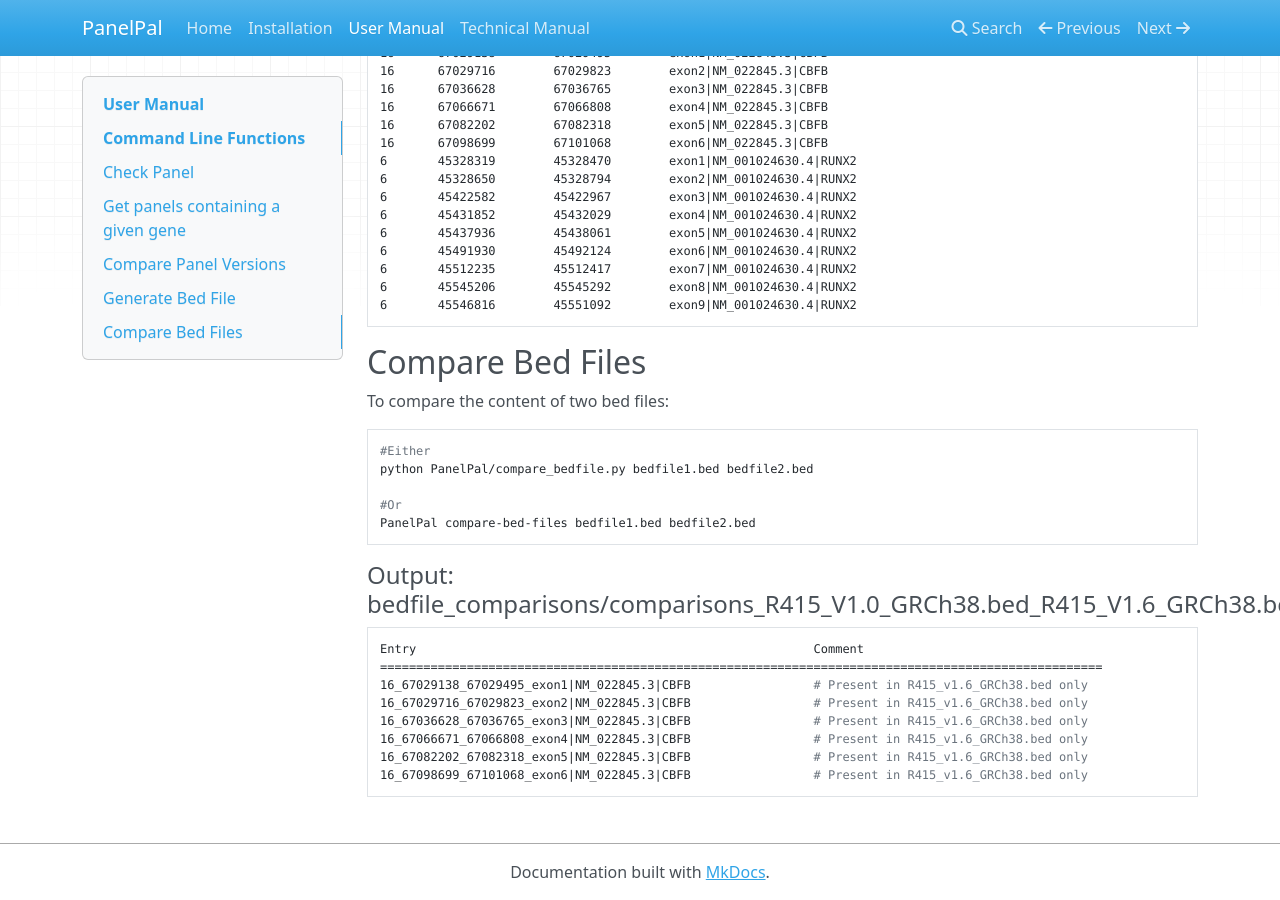
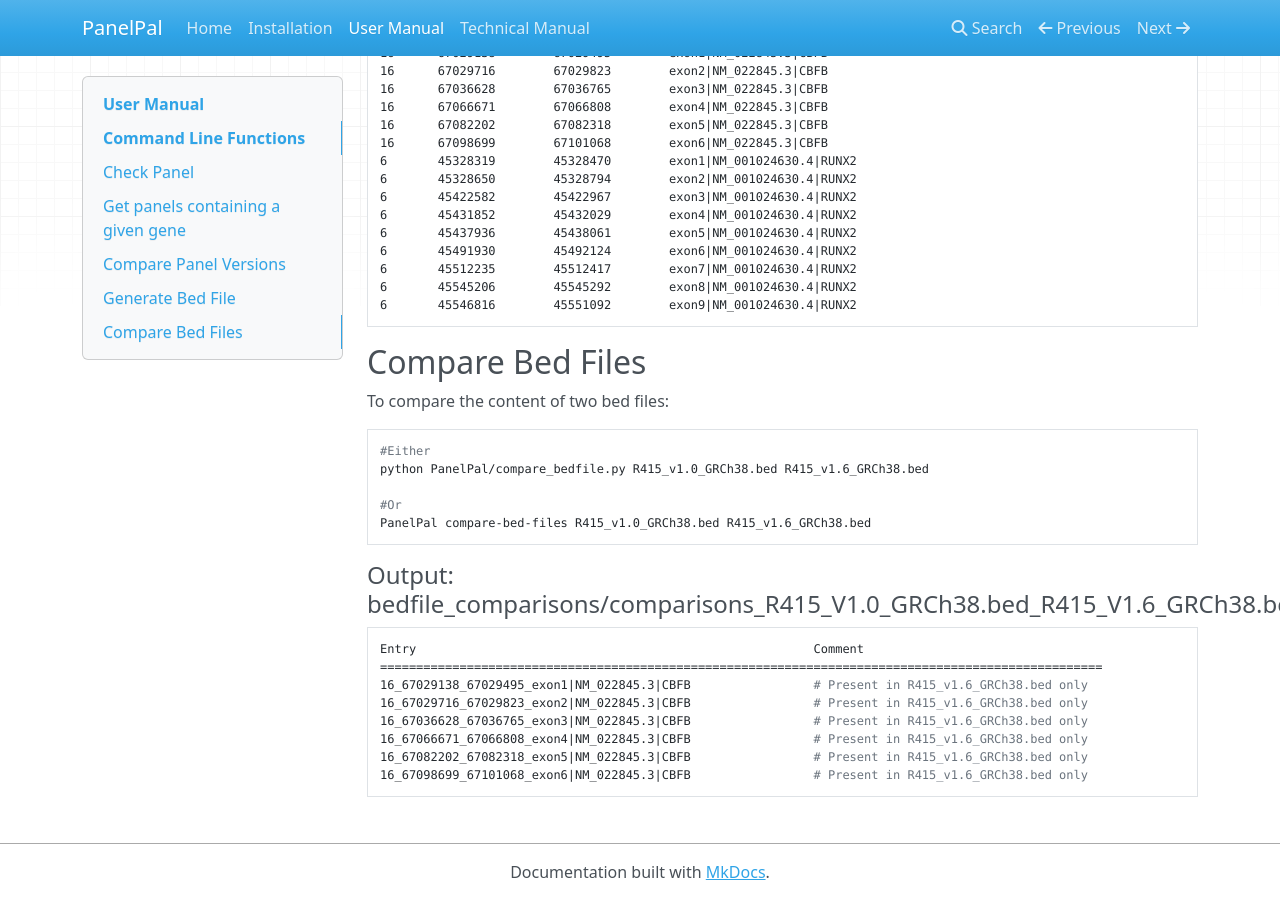
Before and after one commit to PatrickWeller/PanelPal, an MkDocs documentation site: the page built from docs/user_manual.md, in a window 1280 px wide and 900 px high, scrolled down 2000 px. Built offline with MkDocs 1.6.1, drawn with Linux system fonts in a browser that asks for light colours; nearby versions of some CDN libraries.

Commit message:
More changes to documentation #107

````diff
--- a/docs/user_manual.md
+++ b/docs/user_manual.md
@@ -109,10 +109,10 @@ To compare the content of two bed files:
 
 ```bash
 #Either
-python PanelPal/compare_bedfile.py bedfile1.bed bedfile2.bed
+python PanelPal/compare_bedfile.py R415_v1.0_GRCh38.bed R415_v1.6_GRCh38.bed
 
 #Or
-PanelPal compare-bed-files bedfile1.bed bedfile2.bed
+PanelPal compare-bed-files R415_v1.0_GRCh38.bed R415_v1.6_GRCh38.bed
 ```
 #### Output: bedfile_comparisons/comparisons_R415_V1.0_GRCh38.bed_R415_V1.6_GRCh38.bed.txt
 ```
````
Also changed, not shown: docs/installation.md (+4 -4 lines), docs/technical_manual.md (+2 -0 lines).
